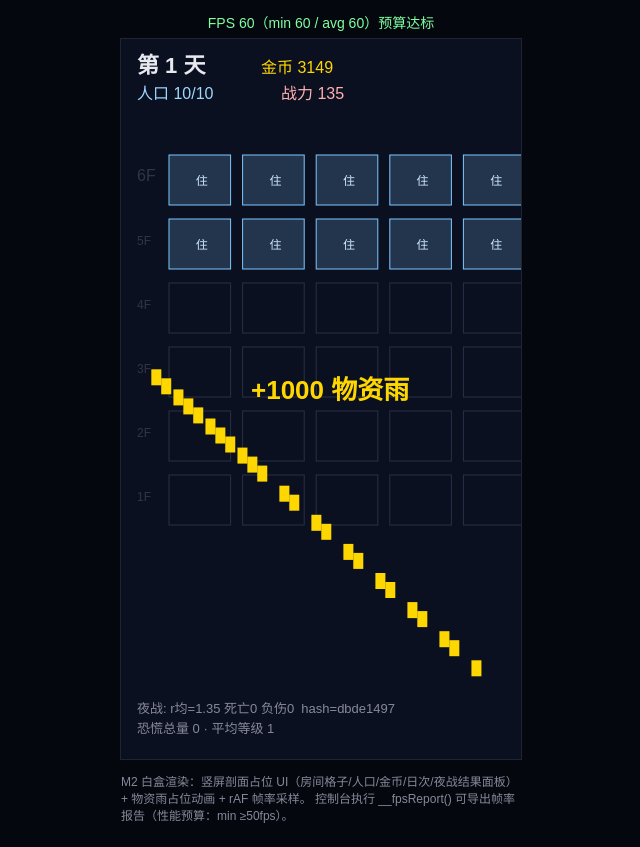
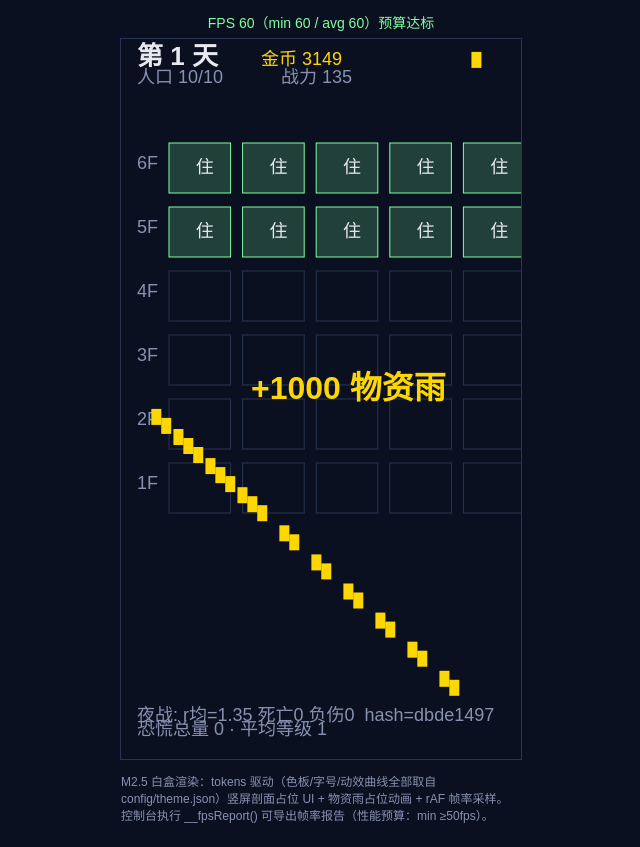
Before and after one commit to mr-woody/night-landlord, a website: page apps/client-cocos/whitebox/index.html in a window 1280 px wide. Shown: the whole page, without its empty margins (319-959 px from the left). Drawn offline with Linux system fonts and the light colour scheme.

Commit message:
feat(m2.5-p1): theme.json 双端驱动——白盒渲染器 tokens 重绘 + check-theme CI 扫描
- theme.ts tokens 桥：色板/字号/间距/圆角/动效全部取自 config/theme.json（import attribute JSON），
  withAlpha 为透明度派生唯一入口；EASE 落地 §二 motion 表五条曲线参考实现
- renderer.ts/entry.ts/index.html 去全部硬编码色值（M2 版 #7ec8ff/#9fd8ff 等改由
  success/text_secondary/alert_blood 等 tokens 承担，角色对齐 UI 规范 §二色彩语义）
- scripts/check-theme.mjs 质量门：白盒源码+bundle+index.html 扫描非 theme hex 即 FAIL；
  裸 rgba(数字) 字面量 FAIL；bundle 重编译同步性守卫（防源码/产物漂移）
- whitebox 独立 tsconfig（strict）纳入 typecheck；tests/theme.test.ts 8 项单测：
  motion 表五曲线逐条比对（150/300/500/300×2/800）+ 缓动参考值逐点断言
- CI：分支扩展 m2p5/**，check:theme 入 gate；npm 脚本 build:whitebox/check:theme

验证：typecheck ✓ 38 tests ✓ check-theme ✓（5 文件 12 色 bundle 同步）bundle 桩冒烟 ✓（7 天播放就绪）

```diff
--- a/apps/client-cocos/whitebox/bundle.js
+++ b/apps/client-cocos/whitebox/bundle.js
@@ -1707,6 +1707,76 @@
     ]
   };
 
+  // config/theme.json
+  var theme_default = {
+    version: 1,
+    sourceDoc: "docs/UI-UX\u8BBE\u8BA1\u89C4\u8303.md \xA7\u4E8C",
+    color: {
+      bg_night: "#0B1020",
+      bg_dawn: "#141A2E",
+      alert_blood: "#C0392B",
+      gold_primary: "#FFD700",
+      gold_deep: "#B8860B",
+      panel: "#1A2238",
+      panel_stroke: "#2A3555",
+      text_primary: "#E8E8F0",
+      text_secondary: "#8892B0",
+      success: "#7FFF9F",
+      danger: "#FF6B6B",
+      panic: "#9B59B6"
+    },
+    typography: {
+      family_cn: "SourceHanSansCN-Bold",
+      family_num: "BebasNeue",
+      h1: 32,
+      h2: 26,
+      body: 24,
+      caption: 18
+    },
+    space: { xs: 8, s: 16, m: 24, l: 32 },
+    radius: { panel: 16, btn: 12, chip: 8 },
+    motion: {
+      fast: { dur: 150, ease: "easeOutQuad" },
+      normal: { dur: 300, ease: "easeOutCubic" },
+      rain: { dur: 500, ease: "easeOutBack" },
+      threat: { dur: 300, ease: "easeInQuad", repeat: 2 },
+      dissolve: { dur: 800, ease: "linear" }
+    }
+  };
+
+  // apps/client-cocos/whitebox/theme.ts
+  var T = theme_default;
+  function withAlpha(hex, alpha) {
+    const h = hex.replace("#", "");
+    return `rgba(${parseInt(h.slice(0, 2), 16)},${parseInt(h.slice(2, 4), 16)},${parseInt(h.slice(4, 6), 16)},${alpha})`;
+  }
+  function col(key) {
+    return T.color[key];
+  }
+  var EASE = {
+    linear: (t) => t,
+    easeOutQuad: (t) => 1 - (1 - t) ** 2,
+    easeOutCubic: (t) => 1 - (1 - t) ** 3,
+    easeInQuad: (t) => t * t,
+    easeOutBack: (t) => {
+      const c1 = 1.70158;
+      const c3 = c1 + 1;
+      return 1 + c3 * (t - 1) ** 3 + c1 * (t - 1) ** 2;
+    }
+  };
+  function easeByName(name) {
+    return EASE[name] ?? EASE.linear;
+  }
+  function motion(name) {
+    const m = T.motion[name] ?? T.motion.normal;
+    return { dur: m.dur, fn: easeByName(m.ease), repeat: m.repeat };
+  }
+  function font(px, opts = {}) {
+    const family = opts.family && typeof opts.family === "string" ? opts.family : T.typography.family_cn;
+    const weight = opts.weight ? opts.weight + " " : "";
+    return `${weight}${px}px "${family}", sans-serif`;
+  }
+
   // apps/client-cocos/whitebox/renderer.ts
   var FLOORS = 6;
   var ROOMS_PER_FLOOR = 5;
@@ -1722,11 +1792,10 @@
     frames = 0;
     fpsSamples = [];
     lastSample = 0;
-    lastFrame = 0;
-    /** rAF 主循环：帧率采样（P6 性能预算冒烟）+ 重绘 */
-    start(getFrame, dayMs = 1500) {
+    /** rAF 主循环：帧率采样（P6 性能预算冒烟）+ 重绘；物资雨窗口=motion.rain.dur（tokens） */
+    start(getFrame, dayMs) {
+      const rainDur = motion("rain").dur;
       let dayStart = performance.now();
-      let dayIndex = 0;
       const tick = (now) => {
         this.frames++;
         if (now - this.lastSample >= 1e3) {
@@ -1739,11 +1808,10 @@
         const frame = getFrame();
         const elapsed = now - dayStart;
         if (frame) {
-          const rainPhase = elapsed < dayMs * 0.35;
-          this.draw(frame, rainPhase, rainPhase ? elapsed / (dayMs * 0.35) : 0);
+          const rain = elapsed < rainDur;
+          this.draw(frame, rain, rain ? elapsed / rainDur : 0);
           if (elapsed >= dayMs) {
             dayStart = now;
-            dayIndex++;
           }
         }
         requestAnimationFrame(tick);
@@ -1754,58 +1822,56 @@
     draw(frame, rain, rainT) {
       const { ctx, canvas: canvas2 } = this;
       const W = canvas2.width, H = canvas2.height;
-      ctx.fillStyle = "#0b1020";
+      ctx.fillStyle = col("bg_night");
       ctx.fillRect(0, 0, W, H);
-      ctx.fillStyle = "#e8e8f0";
-      ctx.font = "bold 22px sans-serif";
-      ctx.fillText(`\u7B2C ${frame.day} \u5929`, 16, 34);
-      ctx.font = "16px sans-serif";
-      ctx.fillStyle = "#ffd700";
-      ctx.fillText(`\u91D1\u5E01 ${frame.gold}`, 140, 34);
-      ctx.fillStyle = "#9fd8ff";
-      ctx.fillText(`\u4EBA\u53E3 ${frame.population}/${frame.roomsBuilt}`, 16, 60);
-      ctx.fillStyle = "#ffb0b0";
-      ctx.fillText(`\u6218\u529B ${frame.power}`, 160, 60);
+      ctx.fillStyle = col("text_primary");
+      ctx.font = font(T.typography.h2, { weight: "bold" });
+      ctx.fillText(`\u7B2C ${frame.day} \u5929`, T.space.s, T.typography.h2);
+      ctx.font = font(T.typography.caption);
+      ctx.fillStyle = col("gold_primary");
+      ctx.fillText(`\u91D1\u5E01 ${frame.gold}`, T.space.s + 124, T.typography.h2);
+      ctx.fillStyle = col("text_secondary");
+      ctx.fillText(`\u4EBA\u53E3 ${frame.population}/${frame.roomsBuilt}`, T.space.s, T.typography.h2 + T.space.s + 2);
+      ctx.fillText(`\u6218\u529B ${frame.power}`, T.space.s + 144, T.typography.h2 + T.space.s + 2);
       if (frame.modifiers.length) {
-        ctx.fillStyle = "#ff6b6b";
-        ctx.fillText(`\u7279\u6B8A\u591C: ${frame.modifiers.join("/")}`, 16, 86);
-      }
-      const gx = 16, gy = 110, gw = (W - 32) / ROOMS_PER_FLOOR, gh = 64;
+        ctx.fillStyle = col("alert_blood");
+        ctx.fillText(`\u7279\u6B8A\u591C: ${frame.modifiers.join("/")}`, T.space.s, T.typography.h2 + T.space.s * 2 + 4);
+      }
+      const gx = T.space.s, gy = T.space.l + T.typography.h2 + 40, gw = (W - T.space.s * 2) / ROOMS_PER_FLOOR, gh = 64;
       let occupied = frame.population;
       for (let f = 0; f < FLOORS; f++) {
-        ctx.fillStyle = "#334";
+        ctx.fillStyle = col("text_secondary");
         ctx.fillText(`${FLOORS - f}F`, gx, gy + f * gh + gh / 2);
         for (let r = 0; r < ROOMS_PER_FLOOR; r++) {
           const x = gx + 28 + r * gw, y = gy + f * gh;
           const isOccupied = occupied > 0;
           if (isOccupied) occupied--;
-          ctx.strokeStyle = isOccupied ? "#7ec8ff" : "#2a2f45";
+          ctx.strokeStyle = isOccupied ? col("success") : col("panel_stroke");
           ctx.strokeRect(x + 4, y + 6, gw - 12, gh - 14);
           if (isOccupied) {
-            ctx.fillStyle = "#7ec8ff33";
+            ctx.fillStyle = withAlpha(col("success"), 0.2);
             ctx.fillRect(x + 4, y + 6, gw - 12, gh - 14);
-            ctx.fillStyle = "#cfe8ff";
-            ctx.font = "12px sans-serif";
+            ctx.fillStyle = col("text_primary");
+            ctx.font = font(T.typography.caption);
             ctx.fillText("\u4F4F", x + gw / 2 - 6, y + gh / 2 + 4);
           }
         }
       }
       if (rain) {
-        ctx.fillStyle = "#ffd700";
+        ctx.fillStyle = col("gold_primary");
         for (let i = 0; i < 24; i++) {
           const seed = (i * 97 + frame.day * 31) % 1e3 / 1e3;
-          const x = 30 + seed * (W - 70);
+          const x = T.space.s + 14 + seed * (W - T.space.s * 2 - 38);
           const y = (rainT * H * 1.4 + seed * 300) % (H * 0.9);
           ctx.fillRect(x, y, 10, 16);
         }
-        ctx.fillStyle = "#ffd700";
-        ctx.font = "bold 26px sans-serif";
+        ctx.font = font(T.typography.h1, { weight: "bold" });
         ctx.fillText(`+${frame.income} \u7269\u8D44\u96E8`, W / 2 - 70, H / 2);
       }
-      ctx.fillStyle = "#889";
-      ctx.font = "13px sans-serif";
-      ctx.fillText(`\u591C\u6218: r\u5747=${frame.rAvg} \u6B7B\u4EA1${frame.deaths} \u8D1F\u4F24${frame.wounds} ${frame.modifiers.includes("BLOOD_MOON") ? "[\u8840\u6708]" : ""} hash=${frame.sessionHash}`, 16, H - 46);
-      ctx.fillText(`\u6050\u614C\u603B\u91CF ${frame.panicSum} \xB7 \u5E73\u5747\u7B49\u7EA7 ${frame.avgLevel}`, 16, H - 26);
+      ctx.fillStyle = col("text_secondary");
+      ctx.font = font(T.typography.caption);
+      ctx.fillText(`\u591C\u6218: r\u5747=${frame.rAvg} \u6B7B\u4EA1${frame.deaths} \u8D1F\u4F24${frame.wounds} ${frame.modifiers.includes("BLOOD_MOON") ? "[\u8840\u6708]" : ""} hash=${frame.sessionHash}`, T.space.s, H - T.space.l - 6);
+      ctx.fillText(`\u6050\u614C\u603B\u91CF ${frame.panicSum} \xB7 \u5E73\u5747\u7B49\u7EA7 ${frame.avgLevel}`, T.space.s, H - T.space.m);
     }
   };
 
@@ -1820,6 +1886,7 @@
     formula: createFormula({ dayCurve: tables.dayCurve, constants: loadConstants(tables.constants.entries) }),
     constants: loadConstants(tables.constants.entries),
     eventLib: event_lib_default,
+    // JSON 宽类型收窄（type 字面量联合）
     monsters: monster_default
   };
   var kernel = createKernel({ appName: "nl-whitebox", clock: { logicalDay: () => 0, wallMs: () => Date.now() } });
@@ -1832,14 +1899,14 @@
     onFps(fps, min, avg) {
       const el = document.getElementById("fps");
       el.textContent = `FPS ${fps}\uFF08min ${min} / avg ${avg}\uFF09\u9884\u7B97${min >= 50 ? "\u8FBE\u6807" : "\u672A\u8FBE\u6807"}`;
-      el.style.color = min >= 50 ? "#7fff9f" : "#ffb0b0";
+      el.style.color = min >= 50 ? col("success") : col("danger");
     }
   });
+  var DAY_MS = T.motion.dissolve.dur * 2;
   var idx = 0;
   boot.then(() => {
     const sim = runSimulation(app, kernel, { days: 7, seed: 42 });
     const frames = sim.records.map((r) => {
-      const row = tables.dayCurve.rows.find((x) => x.day === r.day);
       return {
         day: r.day,
         population: r.population,
@@ -1859,7 +1926,7 @@
     renderer.start(() => {
       if (idx >= frames.length) idx = 0;
       return frames[idx];
-    }, 1600);
+    }, DAY_MS);
     console.log(`\u767D\u76D2\u64AD\u653E\u5C31\u7EEA\uFF1A${frames.length} \u5929\uFF0C\u4E8B\u4EF6 ${sim.eventsFired} \u6B21\uFF0C\u72EC\u7ACB ${sim.distinctFired.length}`);
   });
 })();
--- a/apps/client-cocos/whitebox/index.html
+++ b/apps/client-cocos/whitebox/index.html
@@ -2,18 +2,20 @@
 <html lang="zh">
 <head>
   <meta charset="utf-8">
-  <title>M2 白盒渲染 · 永夜收租人</title>
+  <title>M2.5 白盒渲染 · 永夜收租人</title>
+  <!-- 内联样式与 config/theme.json tokens 同步（M2.5 功能点1，scripts/check-theme.mjs 断言色值合规）：
+       bg_night=#0B1020 / text_secondary=#8892B0 / panel_stroke=#2A3555 -->
   <style>
-    body { background: #05070f; color: #889; font-family: sans-serif; display: flex; flex-direction: column; align-items: center; margin: 0; padding: 12px; }
+    body { background: #0B1020; color: #8892B0; font-family: sans-serif; display: flex; flex-direction: column; align-items: center; margin: 0; padding: 12px; }
     #fps { font-size: 14px; margin-bottom: 6px; }
-    canvas { border: 1px solid #223; }
+    canvas { border: 1px solid #2A3555; }
     p { font-size: 12px; max-width: 400px; }
   </style>
 </head>
 <body>
   <div id="fps">FPS 采样中…</div>
   <canvas id="stage" width="400" height="720"></canvas>
-  <p>M2 白盒渲染：竖屏剖面占位 UI（房间格子/人口/金币/日次/夜战结果面板）+ 物资雨占位动画 + rAF 帧率采样。
+  <p>M2.5 白盒渲染：tokens 驱动（色板/字号/动效曲线全部取自 config/theme.json）竖屏剖面占位 UI + 物资雨占位动画 + rAF 帧率采样。
      控制台执行 __fpsReport() 可导出帧率报告（性能预算：min ≥50fps）。</p>
   <script src="./bundle.js"></script>
 </body>
--- a/package.json
+++ b/package.json
@@ -11,9 +11,11 @@
     "apps/*"
   ],
   "scripts": {
-    "typecheck": "tsc --noEmit -p tsconfig.json",
-    "test": "node --test packages/*/tests/*.test.ts apps/headless/tests/*.test.ts",
+    "typecheck": "tsc --noEmit -p tsconfig.json && tsc --noEmit -p apps/client-cocos/whitebox",
+    "test": "node --test packages/*/tests/*.test.ts apps/headless/tests/*.test.ts apps/client-cocos/whitebox/tests/*.test.ts",
     "check:config": "node scripts/check-config.mjs",
+    "check:theme": "node scripts/check-theme.mjs",
+    "build:whitebox": "esbuild apps/client-cocos/whitebox/entry.ts --bundle --outfile=apps/client-cocos/whitebox/bundle.js",
     "sync:cocos": "node scripts/sync-cocos.mjs",
     "sync:cocos:check": "node scripts/sync-cocos.mjs --check",
     "check:cocos": "node scripts/check-cocos-shared.mjs",
```
Also changed, not shown: apps/client-cocos/whitebox/entry.ts (+8 -6 lines), apps/client-cocos/whitebox/renderer.ts (+39 -40 lines), apps/client-cocos/whitebox/tests/theme.test.ts (added, +70 -0 lines), apps/client-cocos/whitebox/theme.ts (added, +65 -0 lines), apps/client-cocos/whitebox/tsconfig.json (added, +16 -0 lines), scripts/check-theme.mjs (added, +61 -0 lines), .github/workflows/ci.yml.
